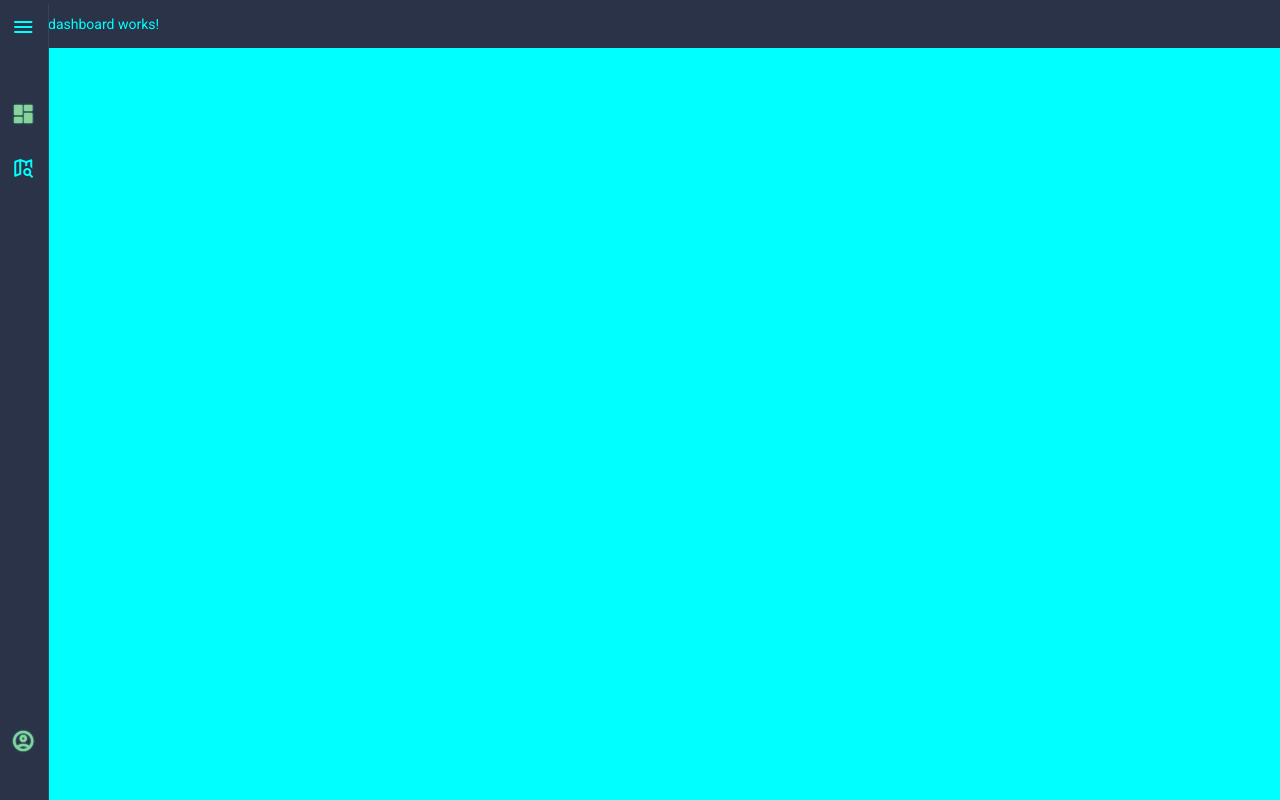
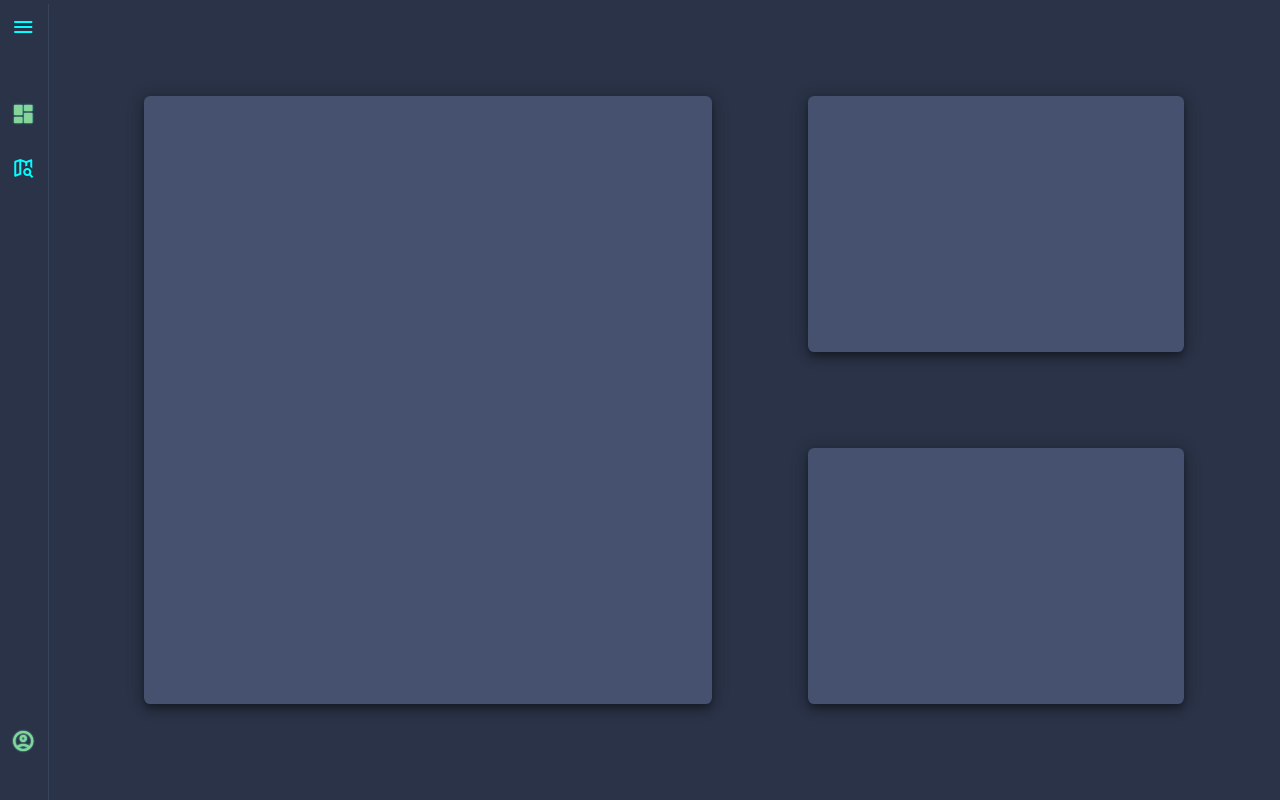
Before and after one commit to Jagiello95/hackyeah2025, an Angular app: page / in a window 1280 px wide. Built offline with nearby package versions, Linux system fonts and the light colour scheme.

Commit message:
dashboard layout

```diff
--- /dev/null
+++ b/src/app/components/constants.ts
@@ -0,0 +1,2 @@
+export const initTimeout = 50;
+export const initBounceTimeout = 200;
--- a/src/app/components/dashboard/dashboard.html
+++ b/src/app/components/dashboard/dashboard.html
@@ -1 +1,5 @@
-<p>dashboard works!</p>
+<div class="card p-3" [class.init]="init"></div>
+<div class="card-container card-container--col">
+  <div class="card p-3" [class.init]="init"></div>
+  <div class="card p-3" [class.init]="init"></div>
+</div>
--- a/src/app/components/dashboard/dashboard.scss
+++ b/src/app/components/dashboard/dashboard.scss
@@ -0,0 +1,16 @@
+:host {
+  flex: 1;
+  display: flex;
+  padding: var(--page-spacing-md);
+}
+
+.card.init {
+  margin: var(--page-spacing-md);
+}
+
+@media only screen and (max-width: 600px) {
+  :host {
+    flex-direction: column;
+    padding: 0 !important;
+  }
+}
--- a/src/app/components/dashboard/dashboard.ts
+++ b/src/app/components/dashboard/dashboard.ts
@@ -1,11 +1,29 @@
-import { Component } from '@angular/core';
+import { Component, inject } from '@angular/core';
+import { initBounceTimeout } from '../constants';
+import { Navigation } from '../../services/navigation';
+import { filter, take } from 'rxjs';
 
 @Component({
   selector: 'app-dashboard',
   imports: [],
   templateUrl: './dashboard.html',
-  styleUrl: './dashboard.scss'
+  styleUrl: './dashboard.scss',
 })
 export class Dashboard {
+  protected init = false;
+  protected navigation = inject(Navigation);
+  ngOnInit(): void {
+    setTimeout(() => {
+      this.init = true;
+    }, initBounceTimeout);
 
+    this.navigation.redirect$
+      .pipe(
+        filter((url) => !window.location.href.includes(url)),
+        take(1)
+      )
+      .subscribe(() => {
+        this.init = false;
+      });
+  }
 }
--- a/src/styles.scss
+++ b/src/styles.scss
@@ -221,3 +221,37 @@ body {
 
   --header-md: 2rem;
 }
+
+.card {
+  background-color: var(--panel);
+  transition: margin 0.8s, border-radius var(--card-anim-dur), box-shadow 0.3s;
+  display: flex;
+  align-items: center;
+  flex: 1;
+
+  &.init {
+    background-color: var(--panel);
+    border-radius: var(--default-border-radius);
+    box-shadow: var(--box-shadow);
+    // margin: 3rem;
+  }
+}
+
+.p-3 {
+  padding: 3rem;
+}
+
+.card-container {
+  flex: 1;
+  display: flex;
+
+  &--col {
+    flex-direction: column;
+  }
+}
+
+.content {
+  display: flex;
+  flex: 1;
+  background-color: var(--primary-deep);
+}
```
